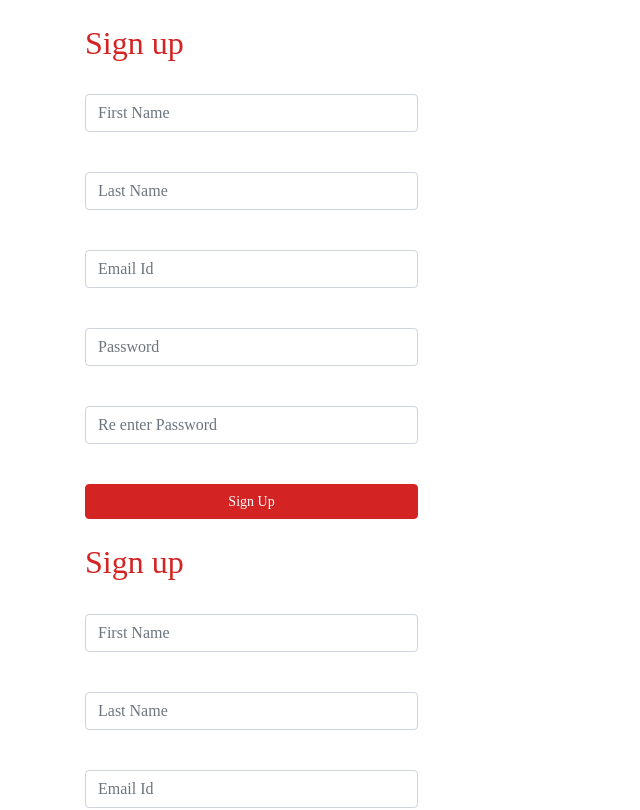
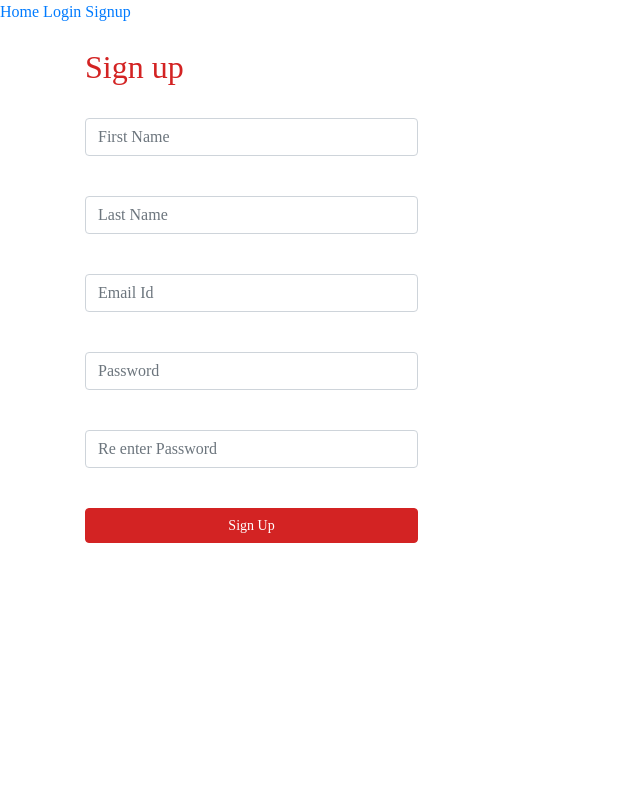
Before and after one commit to Shravya-Uchil/Farm-Management-Database-Application, a React (Create React App) app in the folder frontend/: page /signup in a window 1280 px wide. Shown: the top 810 px of the page, without its empty margins (0-640 px from the left). Built offline with nearby package versions, Linux system fonts and the light colour scheme.

Commit message:
Update Main.js

```diff
--- a/frontend/src/components/Main.js
+++ b/frontend/src/components/Main.js
@@ -1,22 +1,14 @@
-import React, { Component } from "react";
-import { Route } from "react-router-dom";
-import Login from "./Login/Login";
-import Signup from "./Signup/Signup";
-import Home from "./Home/Home";
+import React from 'react';
 
-//Create a Main Component
-class Main extends Component {
-  render() {
+import { NavLink } from 'react-router-dom';
+
+const Main = () => {
     return (
-      <div>
-        {/*Render Different Component based on Route*/}
-        <Route path="/login" component={Login} />
-        <Route path="/signup" component={Signup} />
-        <Route path="/home" component={Home} />
-
-      </div>
+       <div>
+          <NavLink to="/Home">Home </NavLink>
+          <NavLink to="/Login">Login </NavLink>
+          <NavLink to="/Signup">Signup </NavLink>
+       </div>
     );
-  }
 }
-//Export The Main Component
 export default Main;
```
